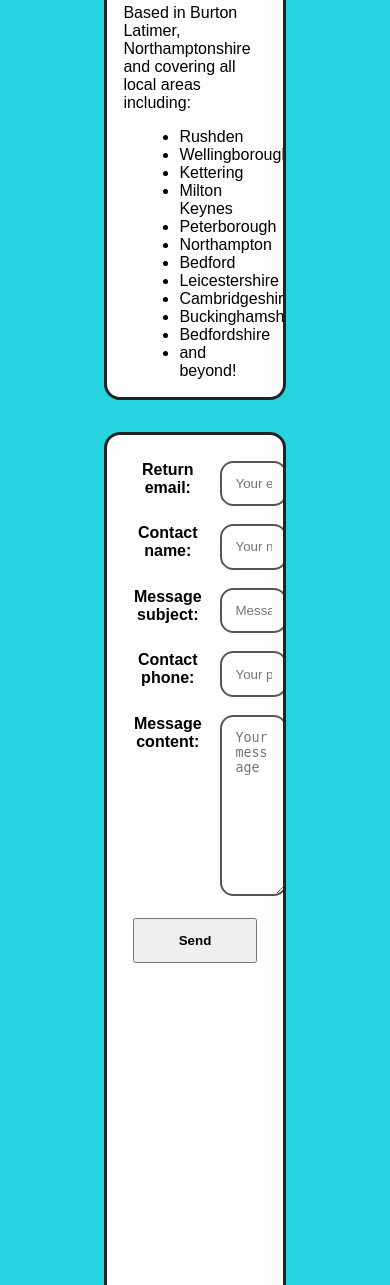
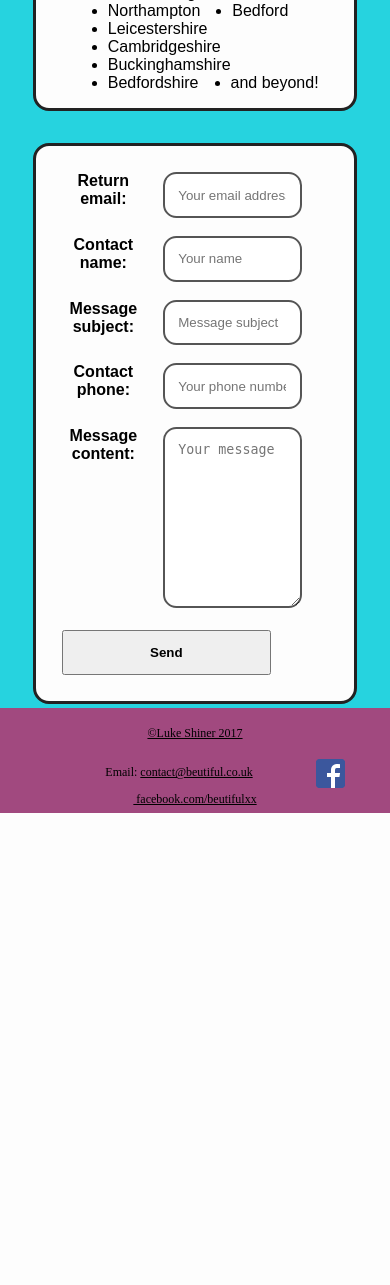
Before and after one commit to axevalley/beutiful, a Django app: page /contact/ in a window 390 px wide. Shown: the part 1346-2631 px from the top of the page. After the commit the page ends 2159 px from the top, so only its background shows below. Run offline with Django 3.2, Linux system fonts and the light colour scheme; some web fonts are replaced.

Commit message:
Styling improvements on contact page

```diff
--- a/beutifulhome/static/css/beutiful.css
+++ b/beutifulhome/static/css/beutiful.css
@@ -208,6 +208,10 @@ article.shoplink a p {
 	margin-top: 1em;
 }
 
+.contact_form {
+	width: 80%;
+}
+
 .contact_form th {
 	text-align: center;
 }
@@ -259,6 +263,10 @@ article.shoplink a p {
 	list-style-type: circle;
 }
 
+iframe, object, embed{
+	max-width: 100%;
+}
+
 @media only screen and (max-width: 720px) {
 	.logo {
 		float: none !important;
@@ -292,4 +300,19 @@ article.shoplink a p {
 	article.shoplink {
 		width: 80%;
 	}
+
+	.half_width_content {
+		display: auto;
+		width: auto;
+		height: auto;
+		margin: 1em;
+		vertical-align: top;
+		width: 80%;
+		overflow: hidden;
+	}
+
+	.map {
+		margin: 0;
+		padding: 0;
+	}
 }
--- a/beutifulhome/templates/beutifulhome/contact.html
+++ b/beutifulhome/templates/beutifulhome/contact.html
@@ -46,6 +46,7 @@
 </article>
 <script>
     $( document ).ready(function() {
+        if ($(window).width() >= 720) {
             var content_height = 0;
             $('.half_width_content').each(function () {
                 if ($(this).height() > content_height) {
@@ -54,6 +55,7 @@
             });
             console.log(content_height);
             $('.half_width_content').height(content_height);
+        }
     });
 </script>
 {% endblock %}
```
Lines whose indentation alone changed are shown as unchanged.
